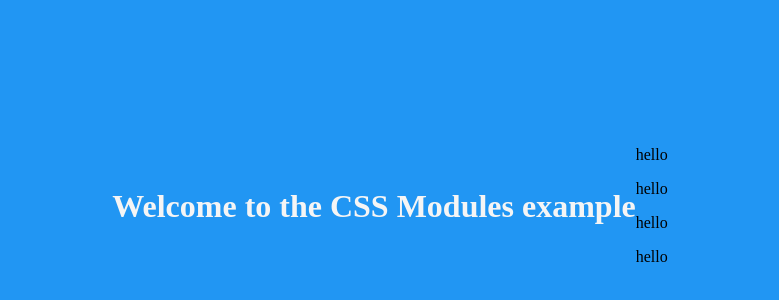
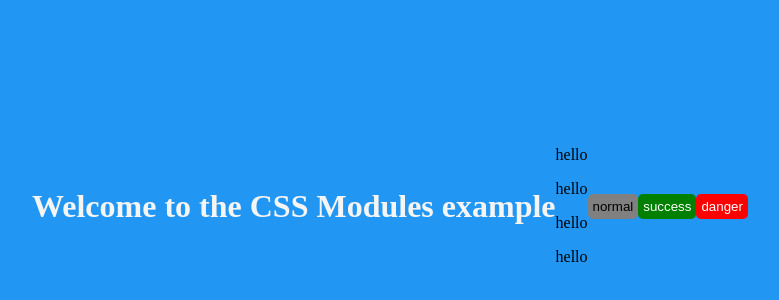
Before and after one commit to rulewrite/real-world-next.js, a Next.js app in the folder style-with-css-module/: page / in a window 1280 px wide. Shown: the part 194-494 px from the top of the page, without its empty margins (250-1029 px from the left). Built offline with nearby package versions, Linux system fonts and the light colour scheme.

Commit message:
feat: 셀렉터 컴포지션으로 버튼 타입별 스타일링

```diff
--- a/style-with-css-module/src/pages/index.tsx
+++ b/style-with-css-module/src/pages/index.tsx
@@ -10,6 +10,11 @@ export default function Home() {
         <p className="highlight">hello</p>
         <p className="highlight">hello</p>
       </div>
+      <div>
+        <button className={styles['button-default']}>normal</button>
+        <button className={styles['button-success']}>success</button>
+        <button className={styles['button-danger']}>danger</button>
+      </div>
     </div>
   );
 }
--- a/style-with-css-module/src/styles/Home.module.css
+++ b/style-with-css-module/src/styles/Home.module.css
@@ -10,3 +10,23 @@
 .title {
   color: #f5f5f5;
 }
+
+.button-default {
+  padding: 5px;
+  border: none;
+  border-radius: 5px;
+  background-color: grey;
+  color: black;
+}
+
+.button-success {
+  composes: button-default;
+  background-color: green;
+  color: white;
+}
+
+.button-danger {
+  composes: button-default;
+  background-color: red;
+  color: white;
+}
```
